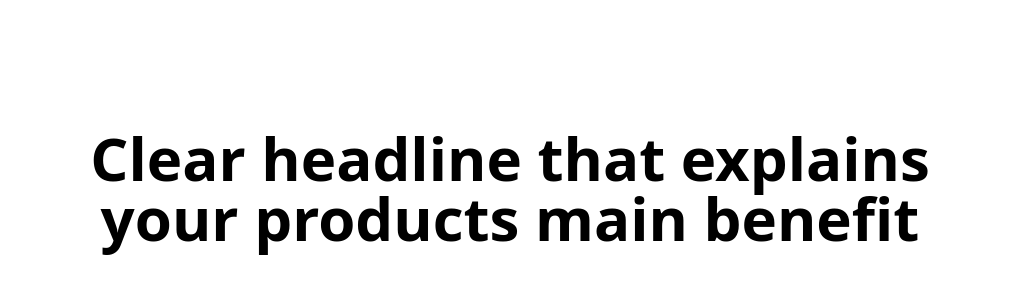
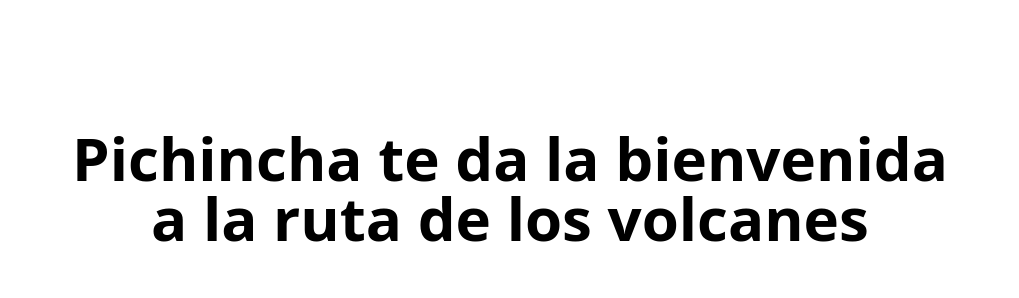
Before and after one commit to shoniisra-accounts/saasfolio-clone, a React (Create React App) app: page / in a window 1280 px wide. Shown: the top 298 px of the page, without its empty margins (130-1149 px from the left). Built offline with nearby package versions, Linux system fonts and the light colour scheme.

Commit message:
Update Hero.js

```diff
--- a/src/components/sections/Hero.js
+++ b/src/components/sections/Hero.js
@@ -6,7 +6,7 @@ import CustomButton from "../CustomButton";
 const Hero = () => (
   <Layout>
     <div className="text-3xl md:text-5xl lg:text-6xl font-extrabold leading-tight md:leading-normal mt-32 mb-6 max-w-4xl mx-auto lg:mb-16 text-center">
-      Clear headline that explains your products main benefit
+      Pichincha te da la bienvenida a la ruta de los volcanes
     </div>
     <div className="text-xl lg:text-2xl leading-tight text-gray-600 text-center">
       Explain your unique solution in short and how it solves a problem your
```
